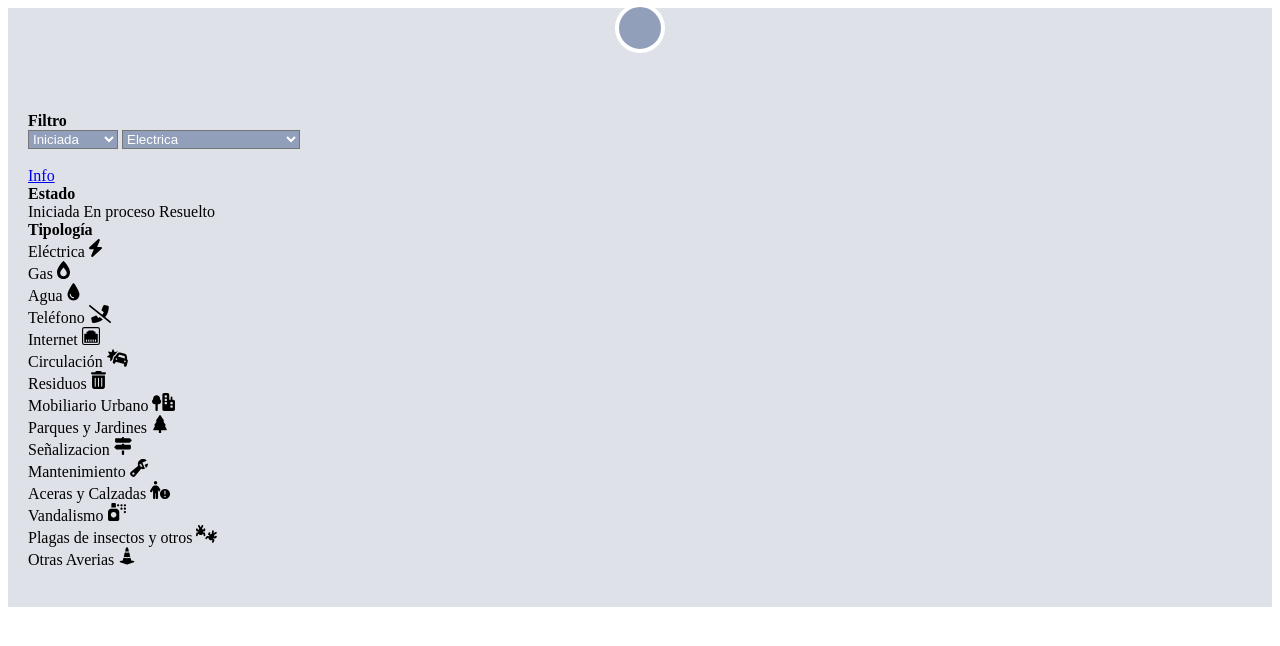
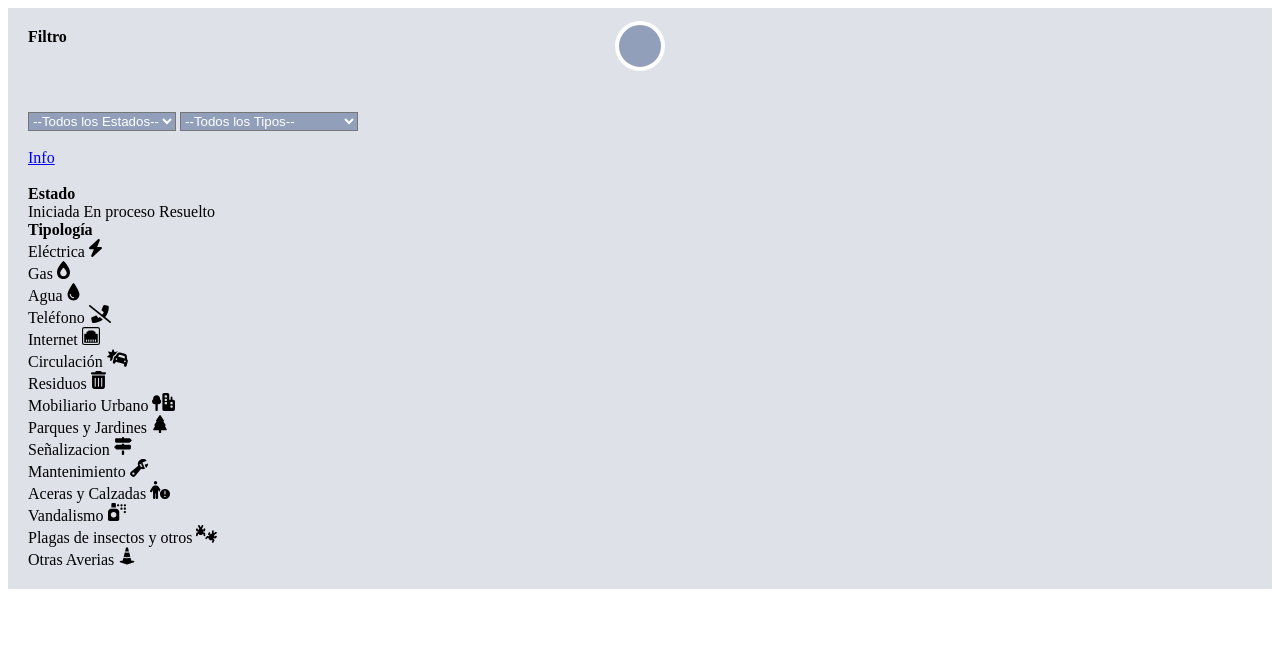
Before and after one commit to diego-sanchez-r/Proyecto-Fin-Ciclo-Daw-2022, a Symfony app: template templates/filtros.html.twig in a window 1280 px wide. Shown: the top 646 px of the page. Run offline with Twig, Linux system fonts and the light colour scheme; the template is opened without the code that fills it, so the values that code supplies are empty; some libraries are stand-ins or nearby versions.

Commit message:
Cambiar página de filtros

```diff
--- a/templates/filtros.html.twig
+++ b/templates/filtros.html.twig
@@ -1,18 +1,19 @@
 {# empty Twig template #}
 <link rel="stylesheet" href="/css/style_Filtros.css" />
 <div class="filtros">
+<b><i class="fa-solid fa-filter"> </i> Filtro</b>
 <form class="form_buscador">
-    <a class="enlace" href="javascript:void(0)" id="clear-btn">Borrar</a>
-    <input type="search" id="myInput" onkeyup="myFunction()" required><i class="fa fa-search" style="color:white"></i>
-</form><br>
-<b>Filtro</b>
- <div class="input-group">
-<select class="form-select form-select-sm select_filtro" id="mySelect" onchange="myFunctionEstado()">
+    <input type="search" id="myInput" onkeyup="myFunction();" required><i class="fa fa-search" style="color:white"></i>
+</form>
+<div class="input-group">
+<select class="form-select form-select-sm select_filtro text-center fw-bold" id="mySelect" onchange="myFunctionEstado();">
+    <option value="" selected>--Todos los Estados--</option>
     <option value="Iniciada" class="bg-warning">Iniciada</option>
     <option value="En proceso" class="bg-danger">En proceso</option>
     <option value="Resuelto" class="bg-success">Resuelto</option>
 </select>
-<select class="form-select form-select-sm select_filtro" id="mySelect2" onchange="myFunctionTipo()">
+<select class="form-select form-select-sm select_filtro text-center fw-bold" id="mySelect2" onchange="myFunctionTipo();">
+    <option value="" selected>--Todos los Tipos--</option>
     <option value="1">Electrica </option>
     <option value="2">Gas</option>
     <option value="3">Agua</option>
@@ -31,12 +32,13 @@
 </select>
  </div>
       <br>
-    <a class="btn btn-primary" data-bs-toggle="collapse" href="#collapseExampleFiltro" role="button" aria-expanded="false" aria-controls="collapseExampleFiltro">
-        Info <i class="fa-solid fa-circle-info"></i>
+    <a class="btn btn-primary" title="Información" data-bs-toggle="collapse" href="#collapseExampleFiltro" role="button" aria-expanded="false" aria-controls="collapseExampleFiltro">
+        <i class="fa-solid fa-circle-info"></i> Info
     </a>
       <br>
     <div class="collapse" id="collapseExampleFiltro">
-        <div class="card card-body">
+        <br>
+        <div class="card card-body" style="background-color: #DEE1E8">
             <div><b>Estado</b><br><i class="fa-solid fa-square" style="color:yellow;"></i> Iniciada <i class="fa-solid fa-square" style="color:red"></i> En proceso <i class="fa-solid fa-square" style="color: green;"></i> Resuelto</div>
  <div><b>Tipología</b></br>
     <div class="badge badge-danger px-3 rounded-pill bg-warning">
@@ -87,5 +89,4 @@
  </div>
         </div>
     </div>
- <br>
  </div>
```
